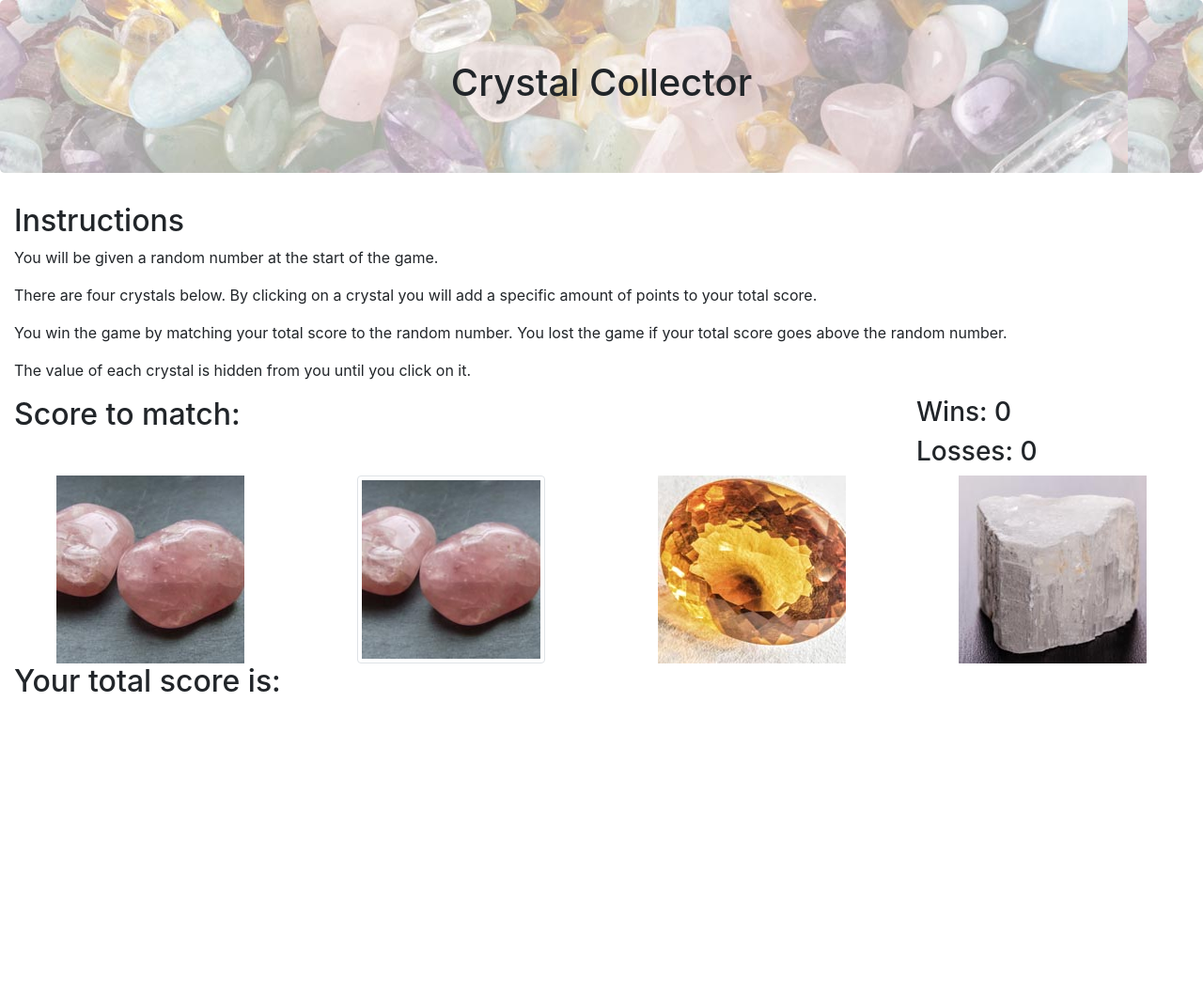
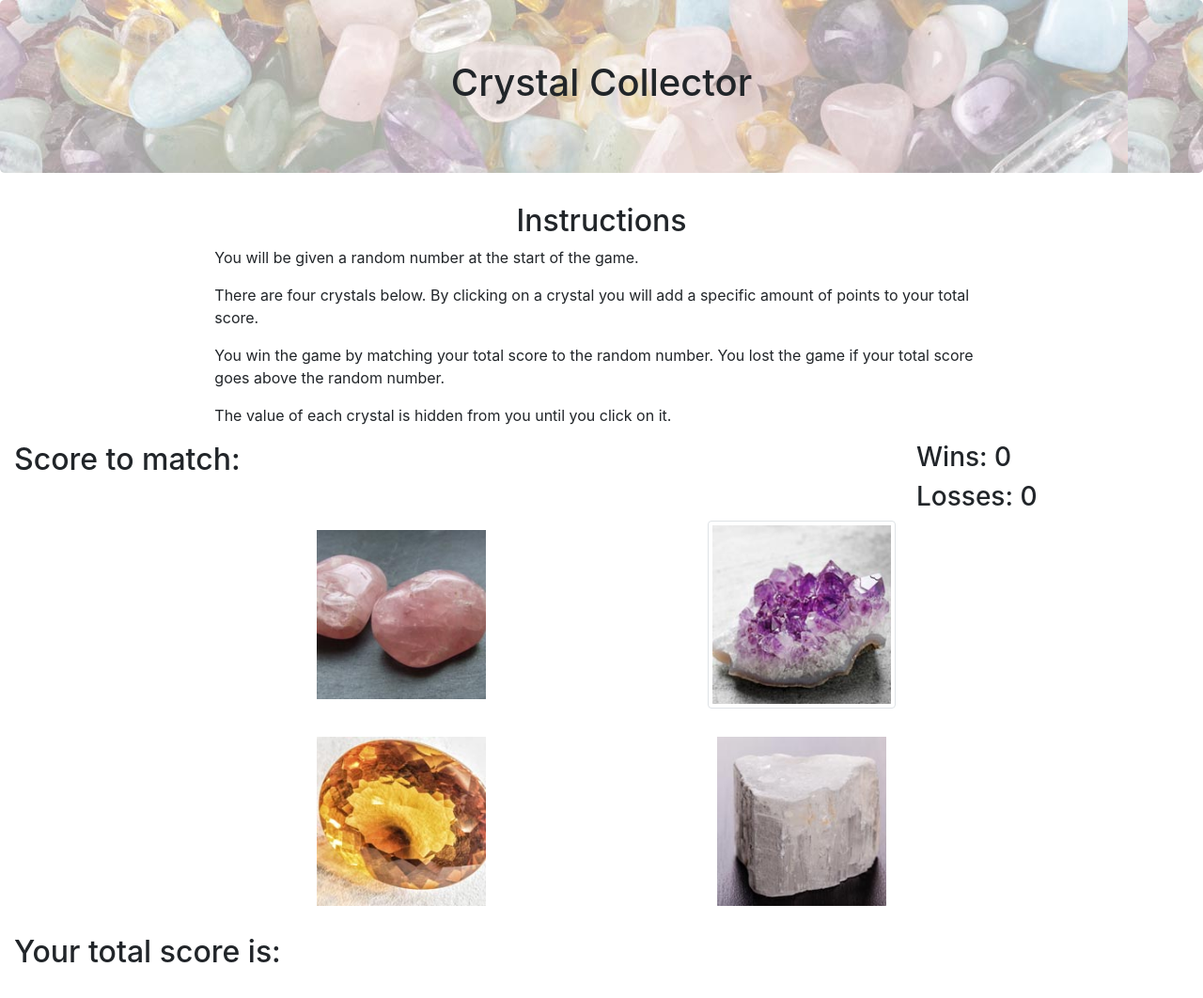
Before and after one commit to KittM/unit-4-game, a plain HTML site: page index.html in a window 1280 px wide. Shown: the whole page at 94% size. Before the commit the page ends 800 px from the top, so only its background shows below. Drawn offline with nearby package versions, Linux system fonts and the light colour scheme.

Commit message:
updated images

```diff
--- a/assets/css/style.css
+++ b/assets/css/style.css
@@ -5,3 +5,30 @@
 .header-img {
      background-image: url("images/crystal_collector_banner.jpg");
 }
+
+.instructions {
+     text-align: center;
+}
+
+p {
+     text-align: left;
+}
+
+.spacer {
+     height: 20px;
+}
+
+img {
+     padding: 0px;
+     border: 0px;
+}
+
+img-thumnail.amethyst {
+     padding: none;
+     border:none;
+}
+
+.img-thumnail {
+     padding: 10px;
+     border: 0px;
+}
--- a/index.html
+++ b/index.html
@@ -16,15 +16,17 @@
   <div class="jumbotron text-center header-img">
      <h1>Crystal Collector</h1></div>
 
-       <div class="container-fluid">
+       <section class="container-fluid">
          <div class="row">
-           <div class="col-sm-12 instructions">
+           <div class="col-sm-2"></div>
+           <div class="col-sm-8 instructions">
              <h2>Instructions</h2>
              <p>You will be given a random number at the start of the game.</p>
              <p>There are four crystals below. By clicking on a crystal you will add a specific amount of points to your total score.</p>
              <p>You win the game by matching your total score to the random number. You lost the game if your total score goes above the random number.</p>
              <p>The value of each crystal is hidden from you until you click on it.</p>
            </div>
+           <div class="col-sm-2"></div>
          </div>
 
      <div class="row">
@@ -38,21 +40,31 @@
      </div>
 
        <div class="row text-center">
-         <div class="col-sm-3">
+         <div class="col-sm-2"></div>
+         <div class="col-sm-4">
          <img src="assets/css/images/rosequartz.jpg" class="img-thumnail roseQuarts" alt="roseQuarts" width="200" height="200" />
          </div>
-         <div class="col-sm-3">
-         <img src="assets/css/images/rosequartz.jpg" class="img-thumbnail amethyst" alt="amethyst" width="200" height="200" />
+         <div class="col-sm-4">
+         <img src="assets/css/images/amethyst.jpg" class="img-thumbnail  amethyst" alt="amethyst" width="200" height="200"/>
          </div>
-         <div class="col-sm-3">
-         <img src="assets/css/images/citrine.jpg" class="img-thumnail citrine" alt="citrine" width="200" height="200" />
-         </div>
-         <div class="col-sm-3">
-           <img src="assets/css/images/selenite.jpg" class="img-thumnail selenite" alt="selenite" width="200" height="200" />
-         </div>
+         <div class="col-sm-2"></div>
        </div>
+       <div class="row spacer">
+          <div class="col-sm-12"></div>
+     </div>
+       <div class="row text-center">
+          <div class="col-sm-2"></div>
+          <div class="col-sm-4">
+          <img src="assets/css/images/citrine.jpg" class="img-thumnail  citrine" alt="citrine" width="200" height="200" />
+          </div>
+          <div class="col-sm-4">
+            <img src="assets/css/images/selenite.jpg" class="img-thumnail  selenite" alt="selenite" width="200" height="200" />
+          </div>
+          <div class="col-sm-2"></div>
+        </div>
+
        <div class="row">
-            <div class="col-sm-12"></div>
+            <div class="col-sm-12 spacer"></div>
        </div>
 
      <div class="row">
@@ -60,7 +72,15 @@
        <h2>Your total score is: <span id="totalScore"></span></h2>
        </div>
      </div>
+</section>
+<footer>
+     <div class="row spacer">
+          <div class="col-sm-12"></div>
      </div>
+     <div class="row spacer">
+          <div class="col-sm-12"></div>
+     </div>
+</footer>
 
     <!-- Optional JavaScript -->
     <!-- jQuery first, then Popper.js, then Bootstrap JS -->
```
